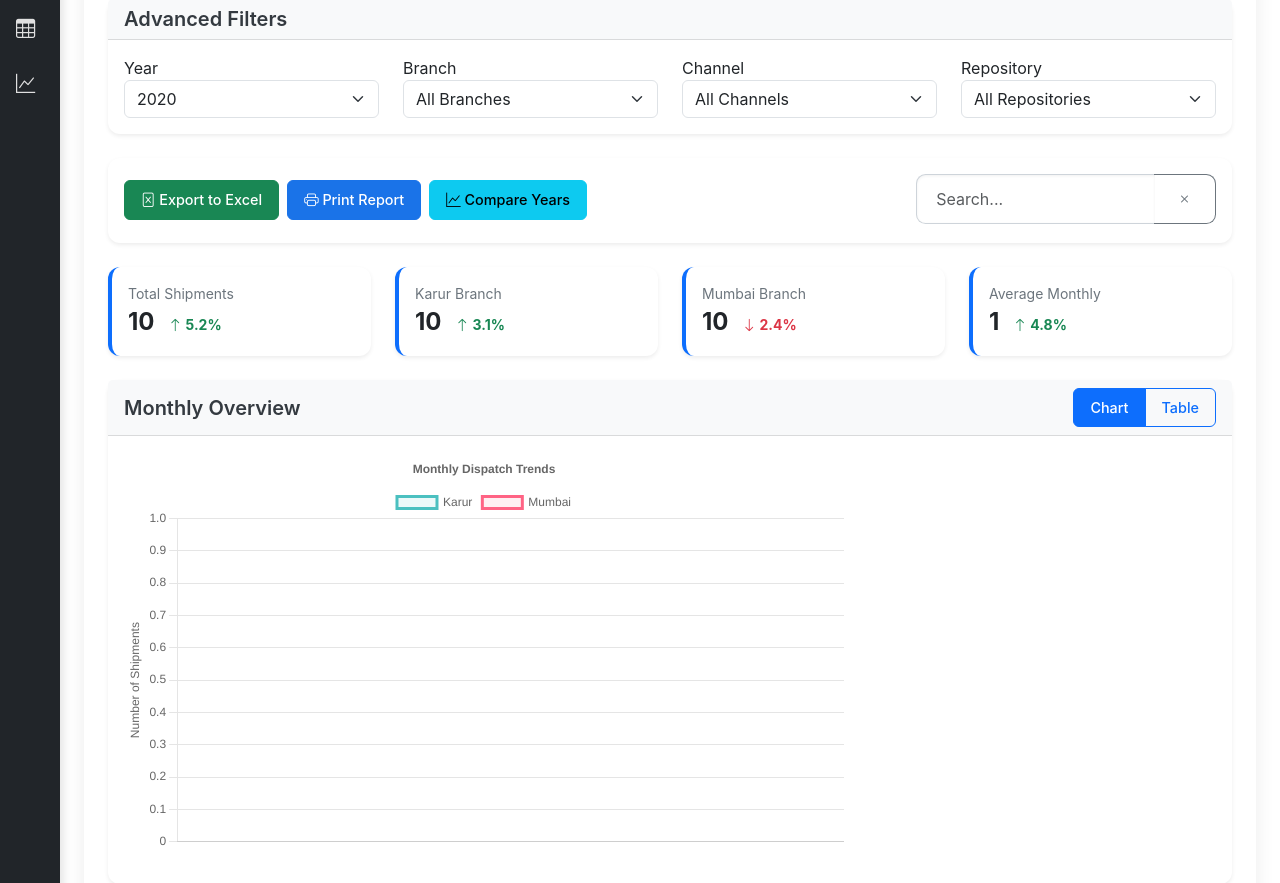
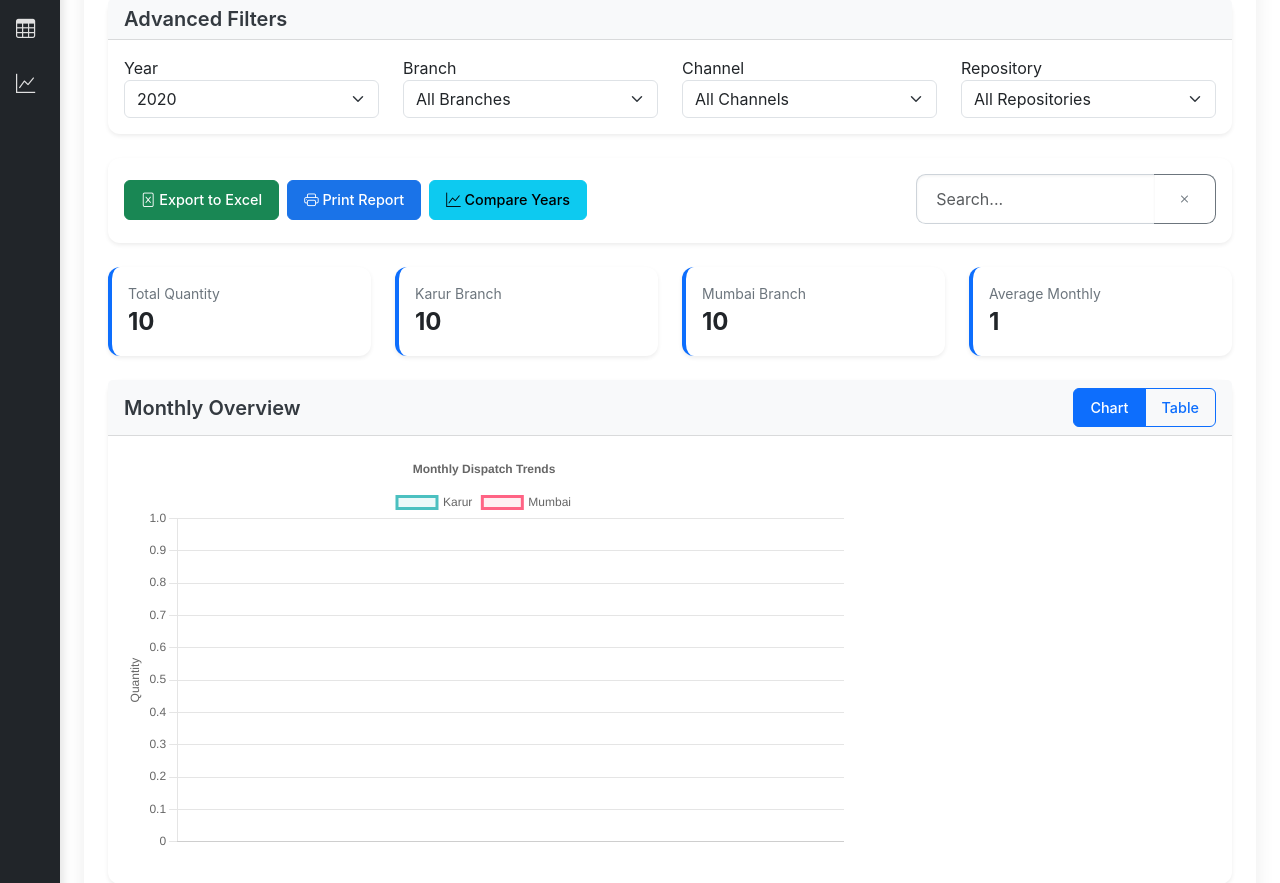
Before and after one commit to y-rajeev/QueryOS, a Flask app: template templates/dispatch_reports.html in a window 1280 px wide. Shown: the part 217-1100 px from the top of the page. Run offline with Flask 3, Linux system fonts and the light colour scheme; the template is opened without the code that fills it: most values are stand-ins (such as "Sample title", 1, 10 or a date in 2020); some libraries are stand-ins or nearby versions.

Commit message:
Changed Column Name

```diff
--- a/templates/dispatch_reports.html
+++ b/templates/dispatch_reports.html
@@ -248,12 +248,12 @@
         <div class="col-md-3">
             <div class="card stat-card">
                 <div class="card-body">
-                    <div class="stat-label">Total Shipments</div>
+                    <div class="stat-label">Total Quantity</div>
                     <div class="stat-value">
                         {{ monthly_data|sum(attribute='total')|number_format }}
-                        <span class="trend-indicator trend-up">
+                        <!-- <span class="trend-indicator trend-up">
                             <i class="bi bi-arrow-up"></i> 5.2%
-                        </span>
+                        </span> -->
                     </div>
                 </div>
             </div>
@@ -264,9 +264,9 @@
                     <div class="stat-label">Karur Branch</div>
                     <div class="stat-value">
                         {{ monthly_data|sum(attribute='karur')|number_format }}
-                        <span class="trend-indicator trend-up">
+                        <!-- <span class="trend-indicator trend-up">
                             <i class="bi bi-arrow-up"></i> 3.1%
-                        </span>
+                        </span> -->
                     </div>
                 </div>
             </div>
@@ -277,9 +277,9 @@
                     <div class="stat-label">Mumbai Branch</div>
                     <div class="stat-value">
                         {{ monthly_data|sum(attribute='mumbai')|number_format }}
-                        <span class="trend-indicator trend-down">
+                        <!-- <span class="trend-indicator trend-down">
                             <i class="bi bi-arrow-down"></i> 2.4%
-                        </span>
+                        </span> -->
                     </div>
                 </div>
             </div>
@@ -290,9 +290,9 @@
                     <div class="stat-label">Average Monthly</div>
                     <div class="stat-value">
                         {{ (monthly_data|sum(attribute='total') / 12)|round|int|number_format }}
-                        <span class="trend-indicator trend-up">
+                        <!-- <span class="trend-indicator trend-up">
                             <i class="bi bi-arrow-up"></i> 4.8%
-                        </span>
+                        </span> -->
                     </div>
                 </div>
             </div>
@@ -631,7 +631,7 @@ function initializeCharts() {
                         beginAtZero: true,
                         title: {
                             display: true,
-                            text: 'Number of Shipments'
+                            text: 'Quantity'
                         }
             }
         }
@@ -677,7 +677,7 @@ function initializeCharts() {
                         beginAtZero: true,
                         title: {
                             display: true,
-                            text: 'Number of Shipments'
+                            text: 'Quantity'
                         }
             }
         }
```
Also changed, not shown: templates/dispatch_summary.html (+4 -4 lines).
